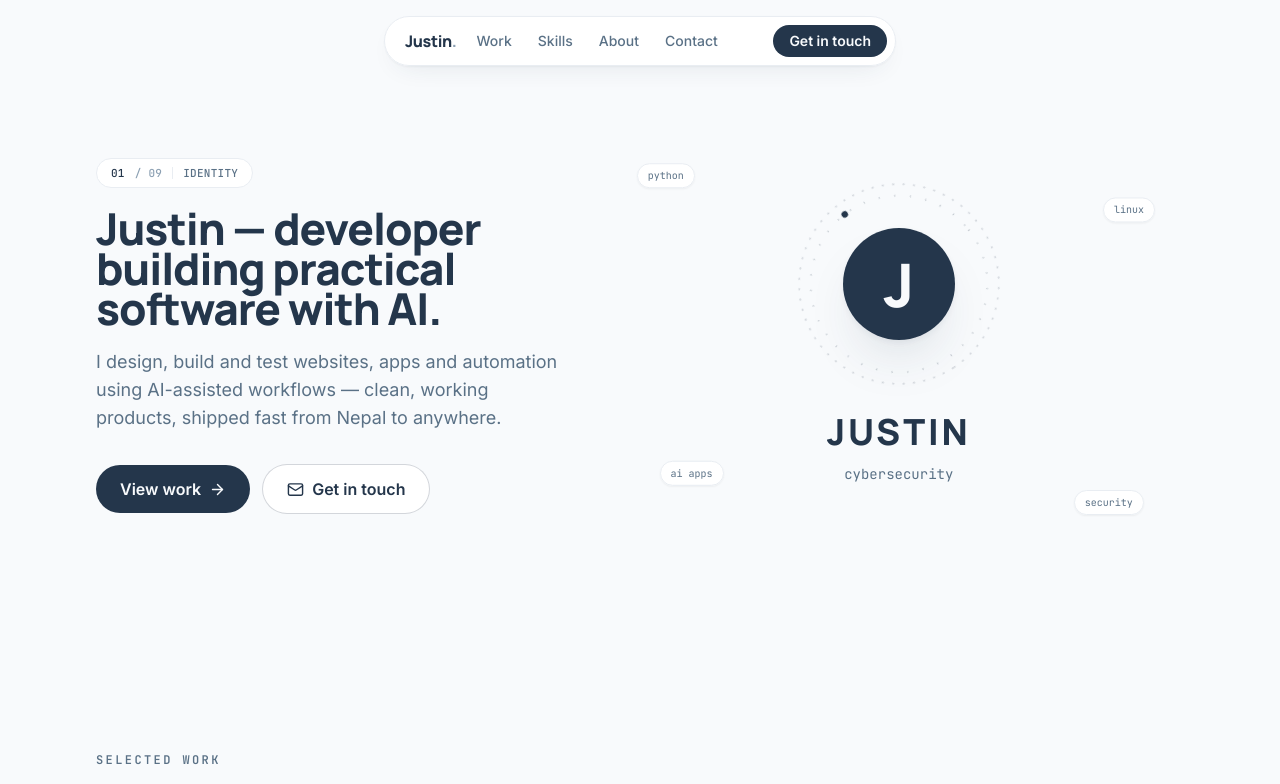
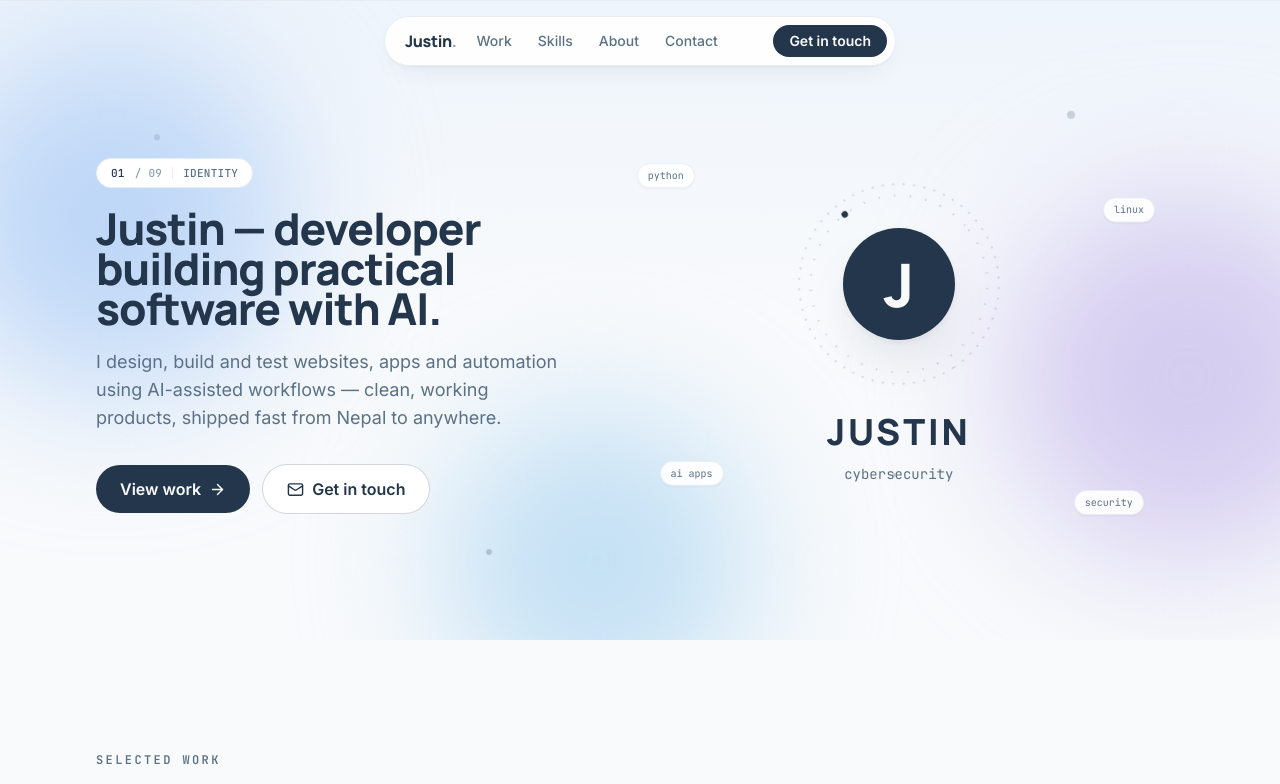
Before and after one commit to Brolomna/justin-portfolio, a React (Vite) app: page / in a window 1280 px wide. Shown: the top 784 px of the page. Built offline with nearby package versions, Linux system fonts and the light colour scheme.

Commit message:
add continuous shared background animation; per-scene text entrance styles

```diff
--- a/src/components/presentation/Presentation.tsx
+++ b/src/components/presentation/Presentation.tsx
@@ -1,8 +1,21 @@
 import { ArrowRight, Mail } from 'lucide-react';
 import { portfolio } from '@/data/portfolio';
 import { scenes } from '@/data/scenes';
+import type { SceneId } from '@/data/scenes';
 import { usePresentation } from '@/hooks/usePresentation';
 import SceneVisual from '@/components/presentation/SceneVisual';
+
+const textFx: Record<SceneId, string> = {
+  identity: 'pp-text',
+  python: 'pp-text-slide',
+  ai: 'pp-text-blur',
+  linux: 'pp-text-type',
+  security: 'pp-text-wipe',
+  webdev: 'pp-text-assemble',
+  projects: 'pp-text-pop',
+  teaching: 'pp-text-steps',
+  closing: 'pp-text-expand',
+};
 
 export default function Presentation() {
   const p = usePresentation(scenes);
@@ -28,14 +41,26 @@ export default function Presentation() {
       className="relative overflow-hidden pt-24 sm:pt-28 pb-14 sm:pb-20 outline-none focus-visible:ring-2 focus-visible:ring-ink/30"
     >
       {/* static backdrop band */}
-      <div className="absolute inset-0 -z-10 pointer-events-none bg-gradient-to-b from-mist/70 via-porcelain to-porcelain" />
-      <div className="absolute inset-x-0 top-0 -z-10 h-px bg-coolgray" />
+      <div className="absolute inset-0 pointer-events-none bg-gradient-to-b from-mist/70 via-porcelain to-porcelain" />
+      <div className="absolute inset-x-0 top-0 h-px bg-coolgray" />
 
-      <div className="mx-auto max-w-6xl px-5 sm:px-8">
+      {/* continuous background animation — one persistent layer, never remounts
+          between scenes, so it runs constantly across all nine scenes */}
+      <div aria-hidden="true" className="absolute inset-0 overflow-hidden pointer-events-none">
+        <div className="sc-bg-blob-a absolute -left-24 top-8 h-80 w-80 rounded-full bg-[#BED7F7] blur-3xl" />
+        <div className="sc-bg-blob-b absolute -right-28 top-1/3 h-[22rem] w-[22rem] rounded-full bg-[#D5CDF0] blur-3xl" />
+        <div className="sc-bg-blob-c absolute -bottom-20 left-1/3 h-72 w-72 rounded-full bg-[#C3E0F4] blur-3xl" />
+        <span className="sc-bg-dot absolute left-[12%] top-[22%] h-1.5 w-1.5 rounded-full bg-ink/25" />
+        <span className="sc-bg-dot absolute right-[16%] top-[16%] h-2 w-2 rounded-full bg-ink/20" style={{ animationDelay: '2.2s' }} />
+        <span className="sc-bg-dot absolute left-[38%] bottom-[14%] h-1.5 w-1.5 rounded-full bg-ink/25" style={{ animationDelay: '4.1s' }} />
+        <span className="sc-bg-dot absolute right-[30%] bottom-[26%] h-1 w-1 rounded-full bg-ink/30" style={{ animationDelay: '1.3s' }} />
+      </div>
+
+      <div className="relative mx-auto max-w-6xl px-5 sm:px-8">
         <div className="grid items-center gap-10 lg:grid-cols-[0.95fr_1.15fr] lg:gap-12">
           {/* Text panel — always synchronized with the active scene */}
           <div className="min-w-0 max-w-xl">
-            <div key={`k-${scene.id}`} className="pp-text">
+            <div key={`k-${scene.id}`} className={textFx[scene.id]}>
               <p className="inline-flex items-center gap-2.5 rounded-full border border-coolgray bg-white px-3.5 py-1.5 font-mono text-[11px] font-medium tracking-wide text-ink-mute">
                 <span className="text-ink">
                   {String(index + 1).padStart(2, '0')}
@@ -48,7 +73,7 @@ export default function Presentation() {
               </p>
             </div>
 
-            <div key={`t-${scene.id}`} className="pp-text" style={{ animationDelay: '0.06s' }}>
+            <div key={`t-${scene.id}`} className={textFx[scene.id]} style={{ animationDelay: '0.06s' }}>
               <TitleTag className="mt-5 font-display text-3xl sm:text-4xl lg:text-[2.75rem] font-extrabold leading-[1.12] tracking-tight text-ink text-balance">
                 {scene.title}
               </TitleTag>
--- a/src/index.css
+++ b/src/index.css
@@ -299,10 +299,54 @@
 }
 .sc-float { animation: float-y 5.5s ease-in-out infinite; }
 
+/* ---------- Continuous scene background (shared across all scenes) ---------- */
+@keyframes bg-blob-a {
+  0%, 100% { transform: translate(0, 0) scale(1); }
+  33% { transform: translate(56px, 30px) scale(1.12); }
+  66% { transform: translate(18px, 64px) scale(0.94); }
+}
+@keyframes bg-blob-b {
+  0%, 100% { transform: translate(0, 0) scale(1); }
+  40% { transform: translate(-64px, -26px) scale(1.1); }
+  75% { transform: translate(-20px, 48px) scale(0.92); }
+}
+@keyframes bg-blob-c {
+  0%, 100% { transform: translate(0, 0) scale(1); }
+  50% { transform: translate(70px, -40px) scale(1.15); }
+}
+.sc-bg-blob-a { animation: bg-blob-a 26s ease-in-out infinite; }
+.sc-bg-blob-b { animation: bg-blob-b 34s ease-in-out infinite; }
+.sc-bg-blob-c { animation: bg-blob-c 30s ease-in-out infinite; }
+@keyframes bg-dot {
+  0%, 100% { transform: translateY(-8px); opacity: 0.5; }
+  50% { transform: translateY(10px); opacity: 1; }
+}
+.sc-bg-dot { animation: bg-dot 7s ease-in-out infinite; }
+
+/* ---------- Per-scene text entrance variants ---------- */
+@keyframes text-slide { from { opacity: 0; transform: translateX(-18px); } to { opacity: 1; transform: translateX(0); } }
+.pp-text-slide { animation: text-slide 0.5s cubic-bezier(0.16, 1, 0.3, 1) both; }
+@keyframes text-blur { from { opacity: 0; filter: blur(6px); transform: scale(1.02); } to { opacity: 1; filter: blur(0); transform: scale(1); } }
+.pp-text-blur { animation: text-blur 0.7s ease-out both; }
+@keyframes text-type { from { clip-path: inset(0 100% 0 0); } to { clip-path: inset(0 0 0 0); } }
+.pp-text-type { animation: text-type 0.9s steps(28) both; }
+@keyframes text-wipe { from { clip-path: inset(0 100% 0 0); opacity: 0.25; } 60% { opacity: 1; } to { clip-path: inset(0 0 0 0); opacity: 1; } }
+.pp-text-wipe { animation: text-wipe 0.85s cubic-bezier(0.4, 0, 0.2, 1) both; }
+@keyframes text-assemble { from { opacity: 0; transform: translateY(14px) scale(0.98); } to { opacity: 1; transform: translateY(0) scale(1); } }
+.pp-text-assemble { animation: text-assemble 0.55s cubic-bezier(0.16, 1, 0.3, 1) both; }
+@keyframes text-pop { 0% { opacity: 0; transform: translateY(18px) scale(0.96); } 60% { opacity: 1; transform: translateY(-2px) scale(1.01); } 100% { opacity: 1; transform: translateY(0) scale(1); } }
+.pp-text-pop { animation: text-pop 0.6s cubic-bezier(0.16, 1, 0.3, 1) both; }
+@keyframes text-steps-in { from { opacity: 0; } to { opacity: 1; } }
+.pp-text-steps { animation: text-steps-in 0.9s steps(3) both; }
+@keyframes text-expand { from { opacity: 0; letter-spacing: 0.12em; } to { opacity: 1; letter-spacing: normal; } }
+.pp-text-expand { animation: text-expand 0.8s ease-out both; }
+
 /* ---------- Reduced motion: static, complete scenes ---------- */
 @media (prefers-reduced-motion: reduce) {
   html { scroll-behavior: auto; }
   .pp-scene, .pp-text { animation: none; }
+  .pp-text-slide, .pp-text-blur, .pp-text-type, .pp-text-wipe, .pp-text-assemble, .pp-text-pop, .pp-text-steps, .pp-text-expand { animation: none; }
+  .sc-bg-blob-a, .sc-bg-blob-b, .sc-bg-blob-c, .sc-bg-dot { animation: none; }
   .pp-scene *, .pp-scene *::before, .pp-scene *::after {
     animation: none !important;
   }
```
